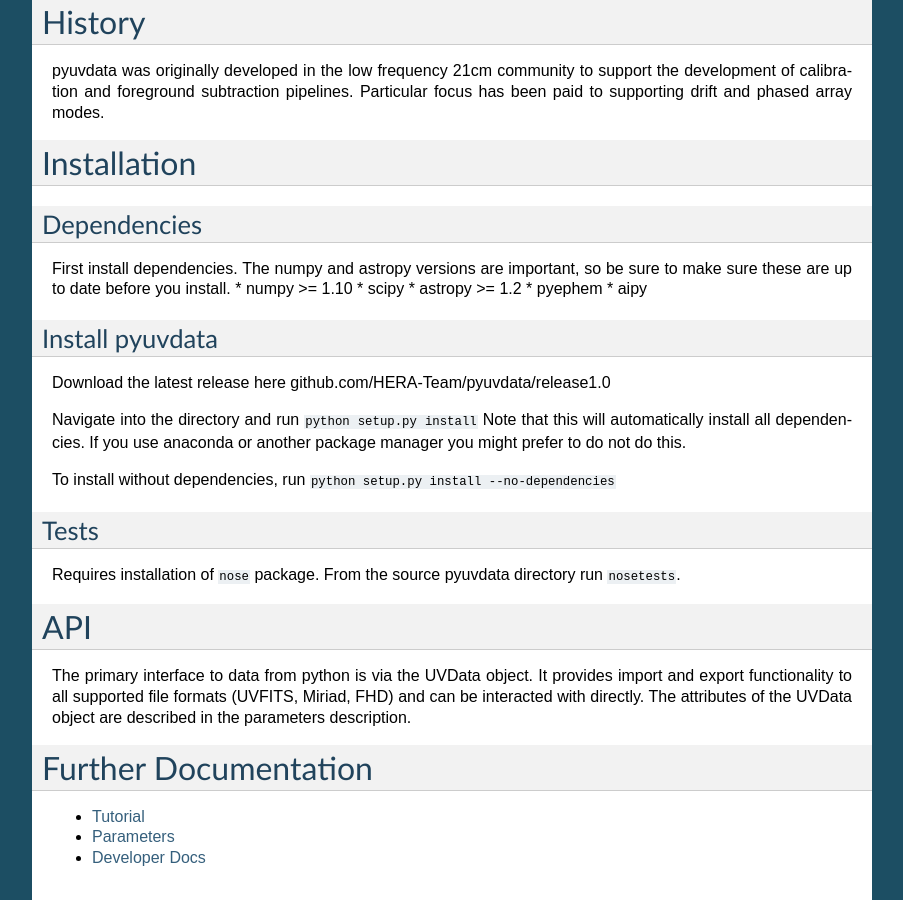
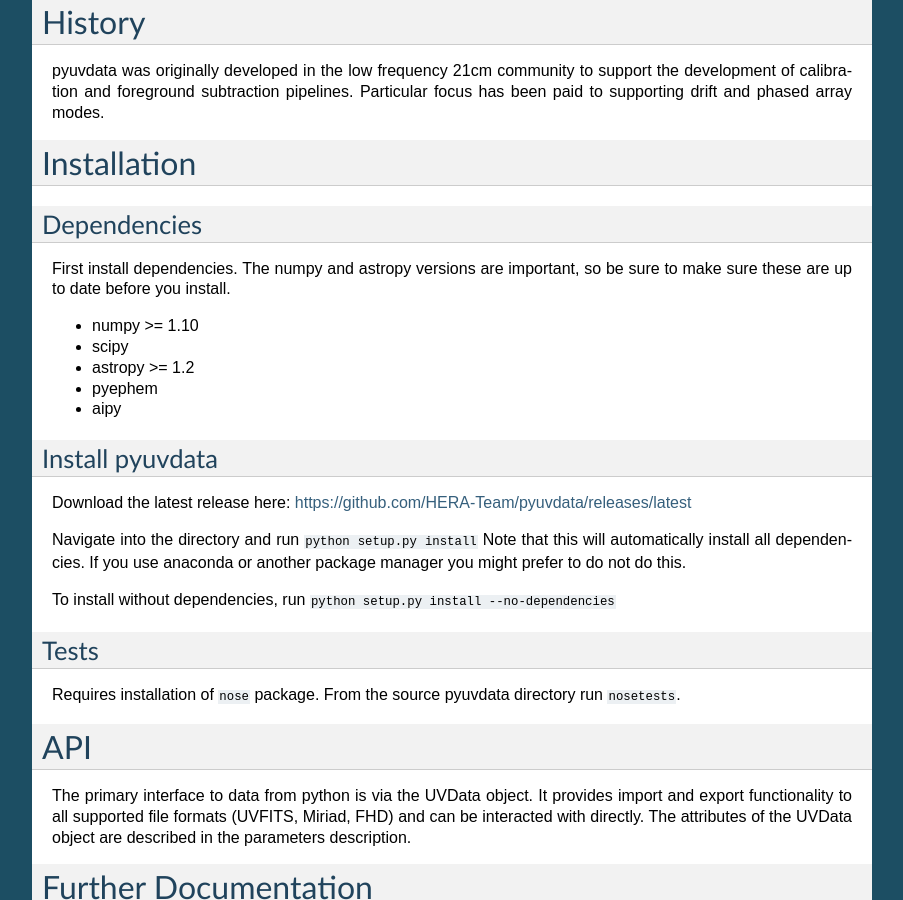
Before and after one commit to RadioAstronomySoftwareGroup/pyuvdata, a Sphinx documentation site: the page built from docs/index.rst, in a window 1280 px wide and 900 px high, scrolled down 895 px. Shown: the whole window, without its empty margins (198-1101 px from the left). Built offline with Sphinx 7.4.7, drawn with Linux system fonts in a browser that asks for light colours.

Commit message:
Fix dependency list formatting on RTD (issue #118)
also fix latest release link in readme

```diff
--- a/docs/index.rst
+++ b/docs/index.rst
@@ -72,13 +72,19 @@ Dependencies
 
 First install dependencies. The numpy and astropy versions are
 important, so be sure to make sure these are up to date before you
-install. \* numpy >= 1.10 \* scipy \* astropy >= 1.2 \* pyephem \* aipy
+install.
+
+-  numpy >= 1.10
+-  scipy
+-  astropy >= 1.2
+-  pyephem
+-  aipy
 
 Install pyuvdata
 ----------------
 
-Download the latest release here
-github.com/HERA-Team/pyuvdata/release1.0
+Download the latest release here:
+https://github.com/HERA-Team/pyuvdata/releases/latest
 
 Navigate into the directory and run ``python setup.py install`` Note
 that this will automatically install all dependencies. If you use
```
Also changed, not shown: README.md (+3 -1 lines).
